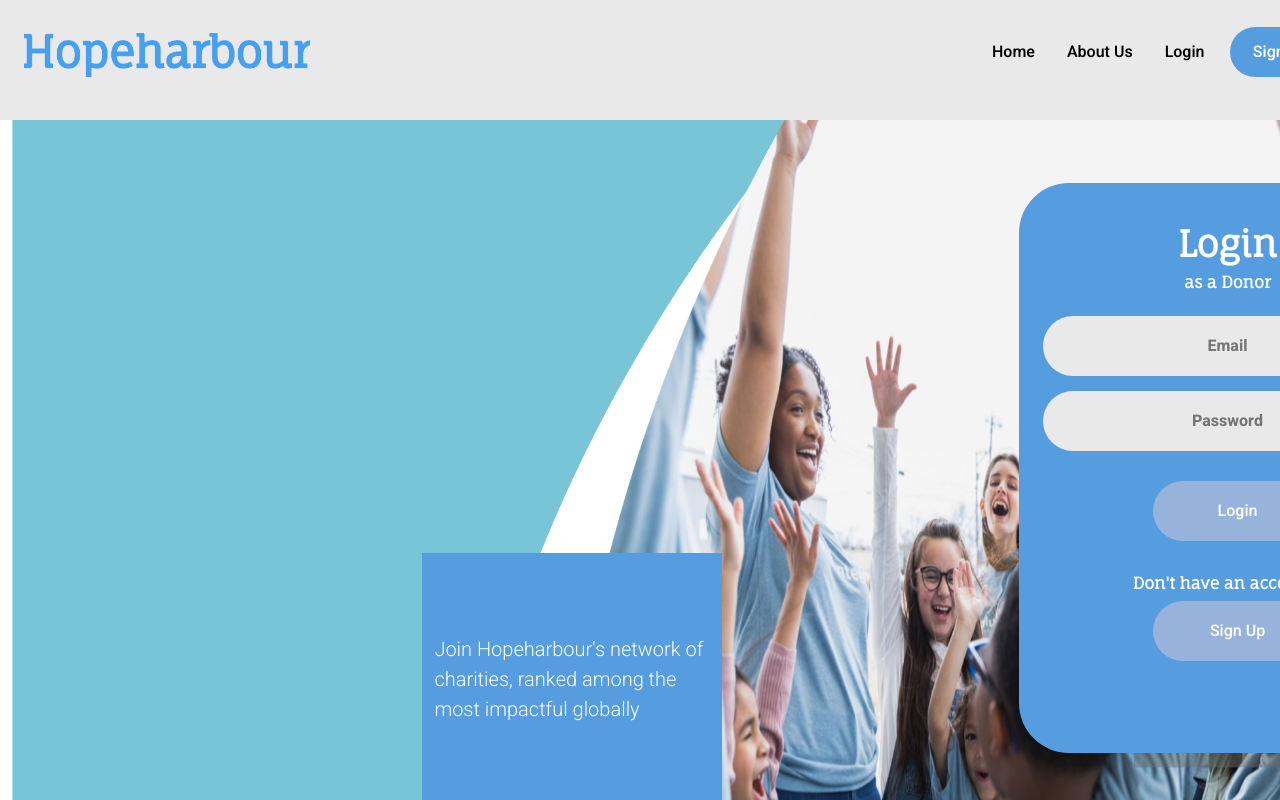
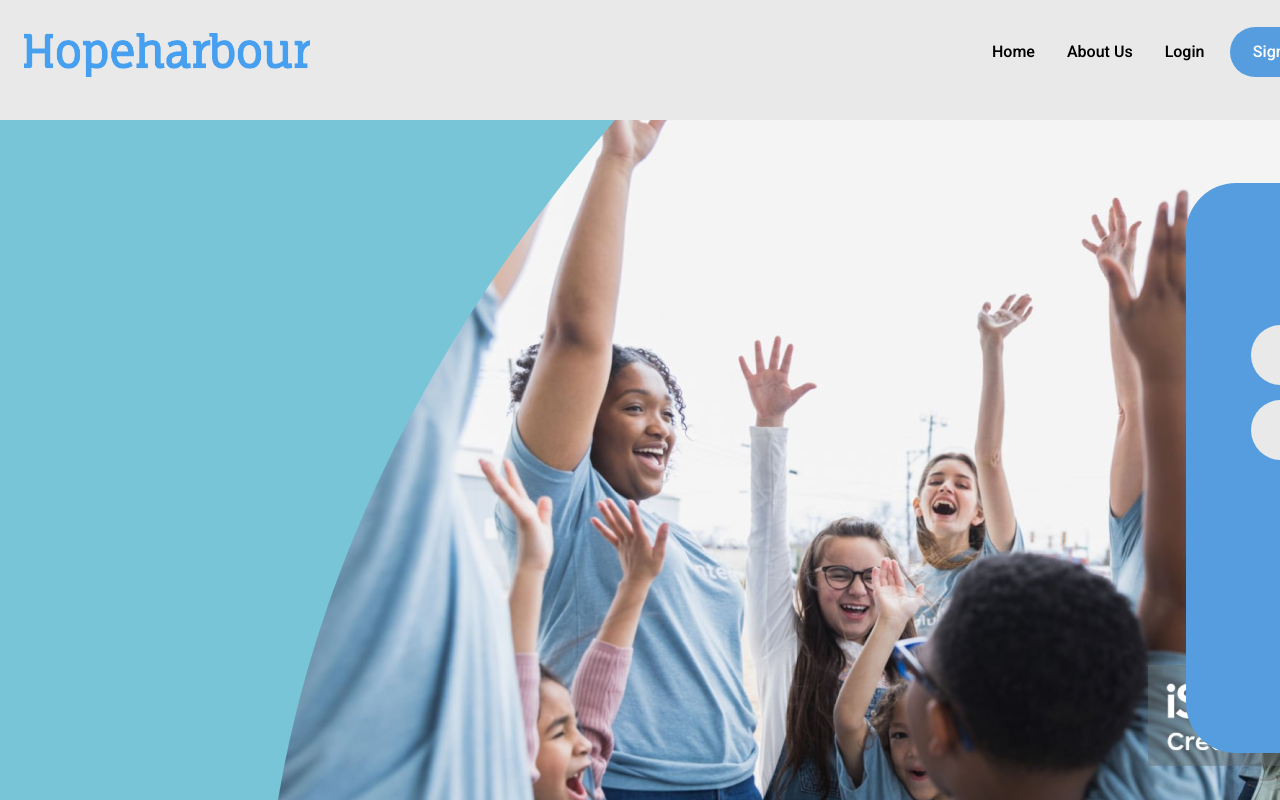
Before and after one commit to kimani-mbatia-developer/HopeHarbour, a React (Create React App) app in the folder hopeharbour/: page /login in a window 1280 px wide. Shown: the top 800 px of the page. Built offline with nearby package versions, Linux system fonts and the light colour scheme.

Commit message:
Chore: made adjustments to size of form in login c

```diff
--- a/hopeharbour/src/App.js
+++ b/hopeharbour/src/App.js
@@ -7,8 +7,11 @@
 import Login from './login';
 import Footer from './footer';
 import { BrowserRouter as Router,Routes, Route, Link } from 'react-router-dom';
+import { useState } from 'react';
 
 function App() {
+  let [isLoggedIn, setIsLoggedIn] = useState(false)
+
   return (
     <div>
 
--- a/hopeharbour/src/login.js
+++ b/hopeharbour/src/login.js
@@ -7,7 +7,8 @@
     const mainStyle={
         position:"relative",
         display:"flex",
-        overflow: "hidden"
+        overflow: "hidden",
+        backgroundColor:"#77C5D6"
     }
 
     const vector6Style={
@@ -16,8 +17,8 @@
 
     const vector13Style={
         position:"relative",
-        left:"-20%",
-        width:"77%"
+        left:"20%",
+        //width:"77%"
     }
 
     const infoSquare={
@@ -39,17 +40,25 @@
 
     const loginHeader={
         position:"relative",
-        marginTop:"10%",
+        top:"10%",
         fontSize:"36px",
         fontFamily:"FaunaOne",
         fontWeight:"Bold",
         color:"white"
     }
 
-
     const signUpHeader2={
         position:"relative",
-        marginTop:"1%",
+        marginTop:"12%",
+        fontSize:"16px",
+        fontFamily:"FaunaOne",
+        fontWeight:"Bold",
+        color:"white"
+    }
+
+    const signUpHeader3={
+        position:"relative",
+        paddingTop:"10px",
         fontSize:"16px",
         fontFamily:"FaunaOne",
         fontWeight:"Bold",
@@ -63,8 +72,6 @@
         backgroundColor:"#569DDF",
         borderRadius:"50px",
         textAlign:"center",
-        left:"-60%",
-        marginTop:"5%"
     }
 
     const inputField={
@@ -96,11 +103,11 @@
 
     return(
         <div className="container-fluid" style={mainStyle}>
-            <img src={vector6} style={vector6Style}></img>
             <img src={vector13} style={vector13Style}></img>
-            <div className='container' style={infoSquare}>
+{/*             <div className='container' style={infoSquare}>
                     <p style={infoSquareText}>Join Hopeharbour's network of charities, ranked among the most impactful globally</p>
-            </div>
+            </div> */}
+            <div className="container" style={{position:"relative", left:"-25%",marginTop:"5%"}}>
                 <div className='container' style={loginForm}>
                     <h4 style={loginHeader}>Login</h4>
                     <h6 style={signUpHeader2}>as a Donor</h6>
@@ -110,13 +117,12 @@
                     </div>
                     <div className='container' style={{paddingTop:"30px"}}>
                         <button style={loginButtonStyle}>Login</button>
-                </div>
-                <div className='container' style={{paddingTop:"30px"}}>
-                    <h6 style={signUpHeader2}>Don't have an account?</h6>
+                        <h6 style={signUpHeader3}>Don't have an account?</h6>
                         <button style={loginButtonStyle}>Sign Up</button>
                     </div>
+                </div>
+            </div>
 
-            </div>
         </div>
     )
 }
```
Lines whose indentation alone changed are shown as unchanged.
